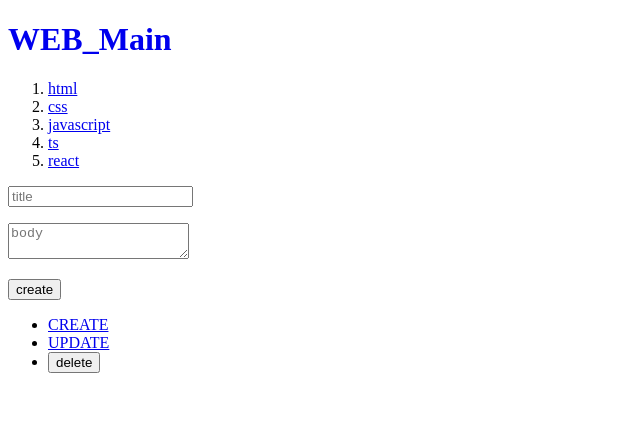
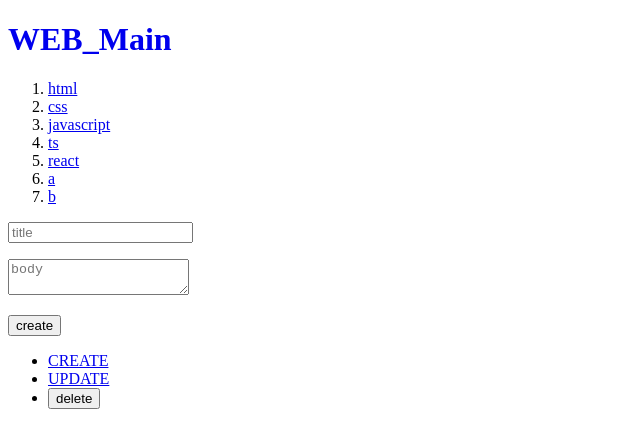
Before and after one commit to yeyunny/Next-practice, a Next.js app: page /create in a window 1280 px wide. Shown: the top 448 px of the page, without its empty margins (0-640 px from the left). Built offline with nearby package versions, Linux system fonts and the light colour scheme; data requests are answered from the project's data file.

Commit message:
[ADD] cache 이해하기

```diff
--- a/db.json
+++ b/db.json
@@ -24,6 +24,16 @@
       "title": "react",
       "body": "react is ...",
       "id": 5
+    },
+    {
+      "title": "a",
+      "body": "a",
+      "id": 6
+    },
+    {
+      "title": "b",
+      "body": "b",
+      "id": 7
     }
   ],
   "posts": [
--- a/src/app/create/page.js
+++ b/src/app/create/page.js
@@ -30,6 +30,7 @@ export default function Create() {
           .then((result) => {
             console.log(result);
             const lastid = result.id;
+            router.refresh();
             //새로 생성된(가장 마지막) id의 글로 리디렉션
             router.push(`/read/${lastid}`);
           });
--- a/src/app/layout.js
+++ b/src/app/layout.js
@@ -7,7 +7,11 @@ export const metadata = {
 };
 
 export default async function RootLayout({ children }) {
-  const resp = await fetch("http://localhost:9999/topics");
+  // 방법1) 0초 동안 cache를 유지 -> {next: {revalidate: 0}} 옵션 추가
+  // 방법2) {cache: "no-store"}
+  const resp = await fetch("http://localhost:9999/topics", {
+    cache: "no-store",
+  });
   const topics = await resp.json();
 
   return (
```
